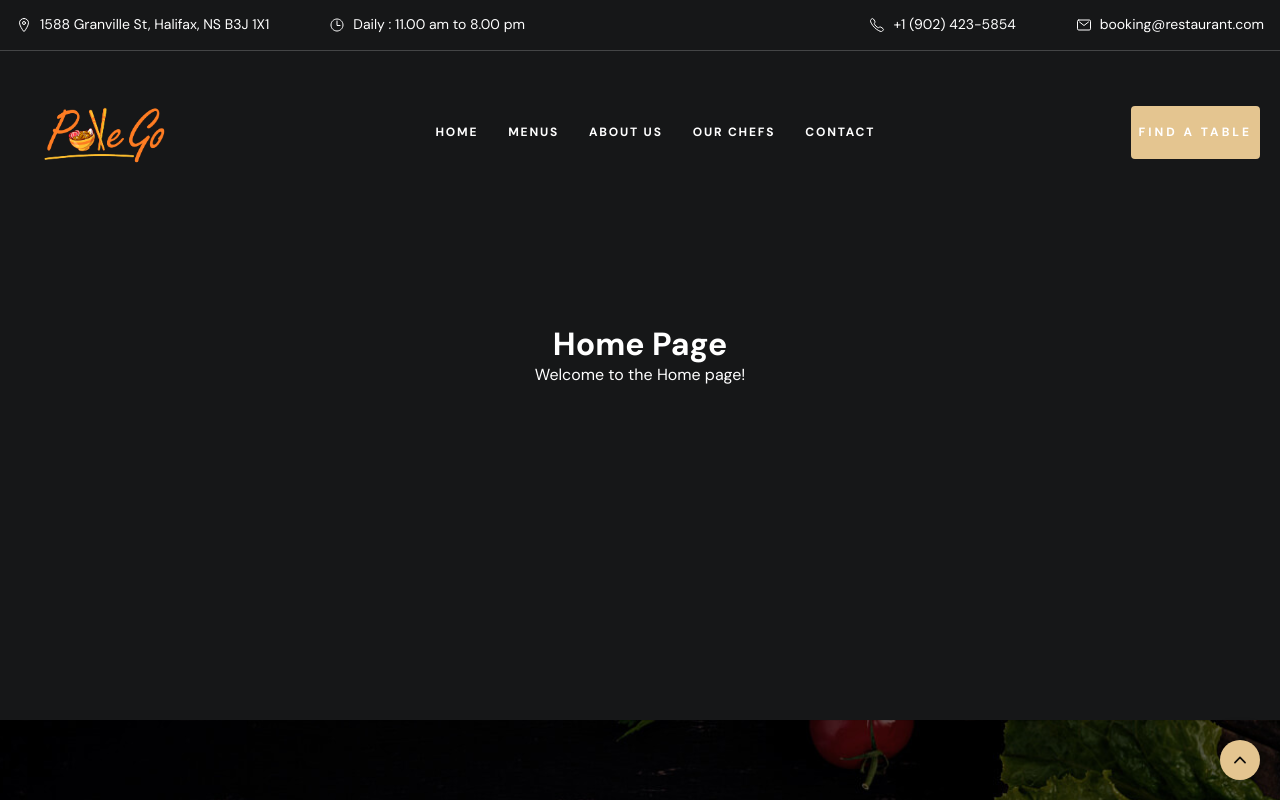
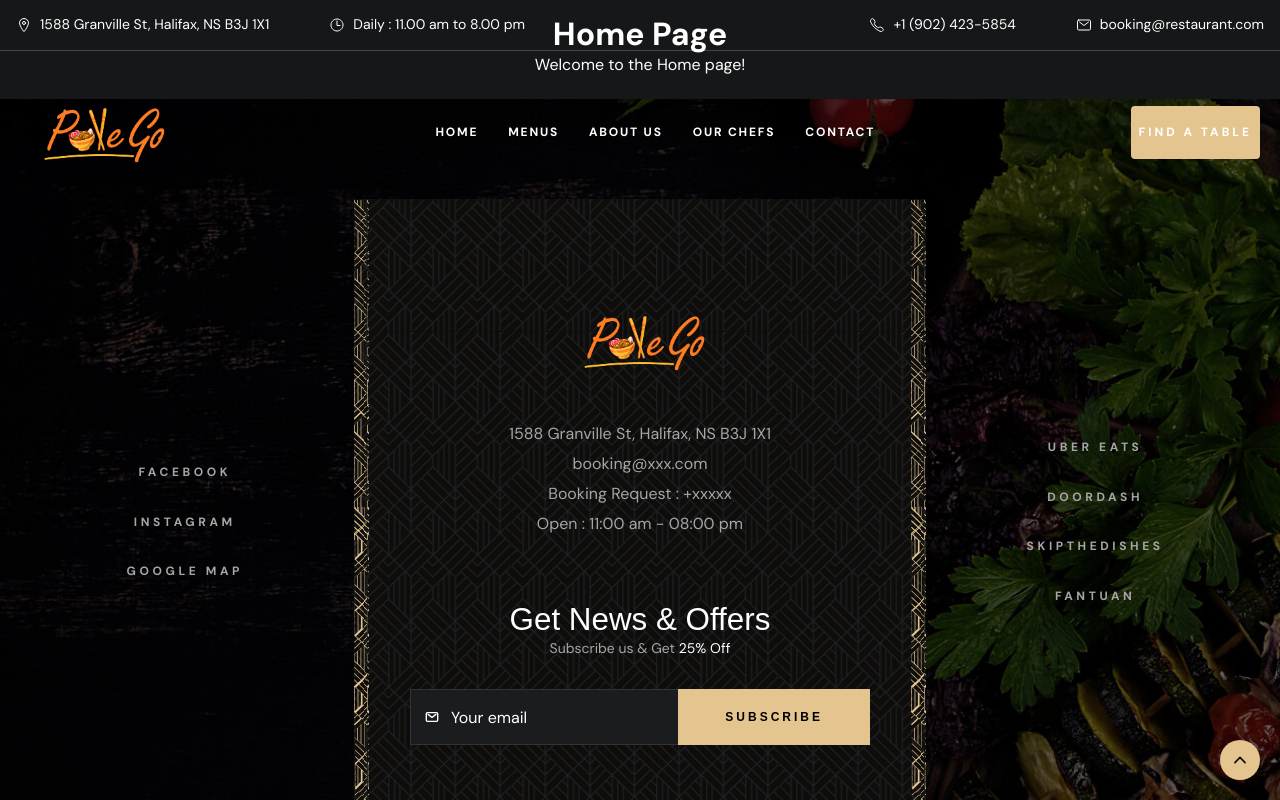
Before and after one commit to weijingxuan925/PokeGo, a Next.js app: page /home in a window 1280 px wide. Shown: the top 800 px of the page. Built offline with nearby package versions, Linux system fonts and the light colour scheme; a web font is replaced by a local one.

Commit message:
修正homepage的底部问题

```diff
--- a/app/globals.css
+++ b/app/globals.css
@@ -119,14 +119,15 @@ html{
   scroll-behavior: smooth;
 }
 
-body{
+body {
   background-color: var(--eerie-black-1);
   color: var(--white);
   font-size: var(--fontSize-body-4);
   font-weight: var(--weight-regular);
   line-height: var(--lineHeight-5);
-  /* overflow: hidden;   */
-  height: 300vh;
+  height: auto; /* 修改为 auto，避免多余空白 */
+  margin: 0;
+  padding: 0;
 }
 
 body.loaded{ overflow: overlay; }
--- a/app/home/HomePage.module.css
+++ b/app/home/HomePage.module.css
@@ -3,10 +3,9 @@
     flex-direction: column;
     justify-content: center;
     align-items: center;
-    min-height: calc(100vh - 80px); /* 减去 TopBar 的高度 */
     padding: 20px;
     text-align: center;
     box-sizing: border-box;
-    /* background-color: #fff; 移除或更改为透明 */
     background-color: transparent;
+    height: auto; /* 自动调整高度 */
 }
```
